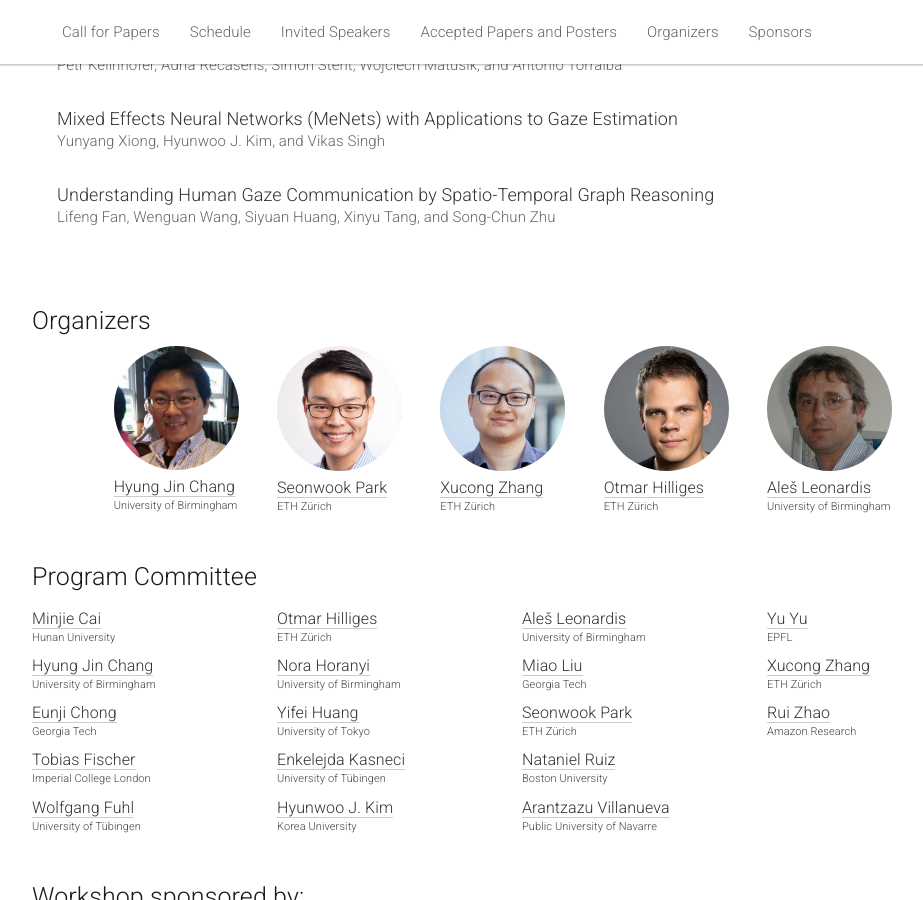
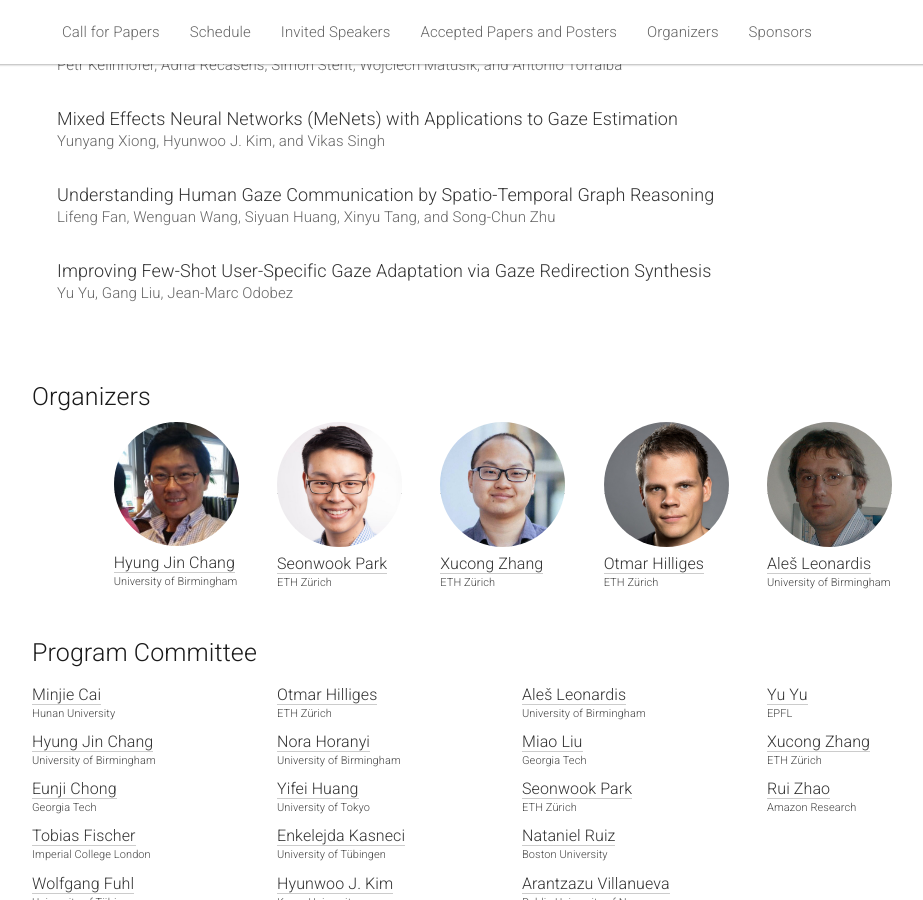
Before and after one commit to gazeworkshop/gazeworkshop.github.io, a Jekyll site: the page built from _pages/home.md, in a window 1280 px wide and 900 px high, scrolled down 5284 px. Shown: the whole window, without its empty margins (133-1056 px from the left). Built offline with Jekyll 4.4.1, drawn with Linux system fonts in a browser that asks for light colours.

Commit message:
Add Yu Yu et al. CVPR '19 to posters

```diff
--- a/_pages/home.md
+++ b/_pages/home.md
@@ -398,6 +398,10 @@ Shalini De Mello is a Senior Research Scientist at NVIDIA. Her research interest
         <span class="title">Understanding Human Gaze Communication by Spatio-Temporal Graph Reasoning</span>
         <span class="authors">Lifeng Fan, Wenguan Wang, Siyuan Huang, Xinyu Tang, and Song-Chun Zhu</span>
     </div>
+    <div class="paper">
+        <span class="title">Improving Few-Shot User-Specific Gaze Adaptation via Gaze Redirection Synthesis</span>
+        <span class="authors">Yu Yu, Gang Liu, Jean-Marc Odobez</span>
+    </div>
   </div>
 </div>
 <br>
```
